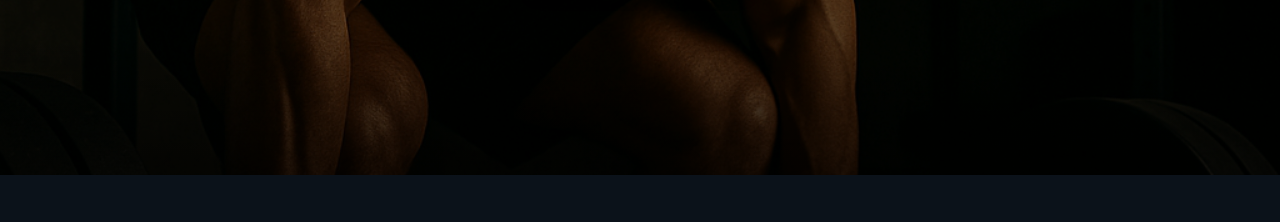
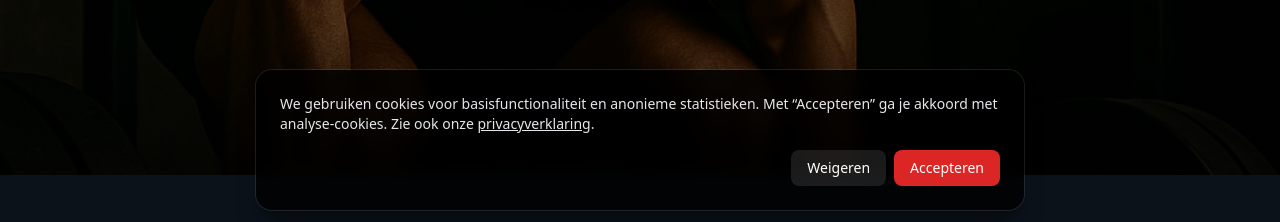
Before and after one commit to sudhirptnl-ai/SudhirPT-NEXT, a Next.js app: page / in a window 1280 px wide. Shown: the part 578-800 px from the top of the page. Built offline with nearby package versions, Linux system fonts and the light colour scheme; no server answers.

Commit message:
Add CookieBanner in _app (client-only) + keep GA4 + global bg

```diff
--- a/components/CookieBanner.jsx
+++ b/components/CookieBanner.jsx
@@ -1,66 +1,103 @@
 // components/CookieBanner.jsx
-import { useEffect, useState } from "react";
+import { useEffect, useState, useCallback } from "react";
 
-const STORAGE_KEY = "cookie-consent"; // 'all' | 'functional'
+const CONSENT_KEY = "cookie_consent"; // "accepted" | "denied"
 
 export default function CookieBanner() {
   const [open, setOpen] = useState(false);
 
+  // Alleen tonen als nog geen keuze is gemaakt
   useEffect(() => {
-    // Toon banner als er nog geen keuze is
-    const saved = typeof window !== "undefined" && localStorage.getItem(STORAGE_KEY);
-    if (!saved) setOpen(true);
+    const saved = localStorage.getItem(CONSENT_KEY);
+    setOpen(!saved);
   }, []);
 
-  const setConsent = (type) => {
-    try {
-      localStorage.setItem(STORAGE_KEY, type);
-      // Update Google Consent Mode
-      if (typeof window !== "undefined" && window.gtag) {
-        window.gtag("consent", "update", {
-          analytics_storage: type === "all" ? "granted" : "denied",
-          ad_storage: "denied",
-          ad_user_data: "denied",
-          ad_personalization: "denied",
-        });
-        // optioneel: meteen page_view sturen als analytics net geactiveerd is
-        if (type === "all" && process.env.NEXT_PUBLIC_GA_ID) {
-          window.gtag("event", "page_view");
-        }
-      }
-    } catch {}
+  const gtagConsent = useCallback((mode) => {
+    if (typeof window !== "undefined" && window.gtag) {
+      window.gtag("consent", "update", {
+        ad_storage: mode,
+        analytics_storage: mode,
+        ad_user_data: mode,
+        ad_personalization: mode,
+      });
+      // Optioneel event-logging
+      window.gtag("event", mode === "granted" ? "consent_accept" : "consent_deny", {
+        event_category: "consent",
+      });
+    }
+  }, []);
+
+  const acceptAll = () => {
+    localStorage.setItem(CONSENT_KEY, "accepted");
+    gtagConsent("granted");
+    setOpen(false);
+  };
+
+  const denyAll = () => {
+    localStorage.setItem(CONSENT_KEY, "denied");
+    gtagConsent("denied");
     setOpen(false);
   };
 
   if (!open) return null;
 
   return (
-    <div className="fixed inset-x-0 bottom-0 z-[9999]">
-      <div className="mx-auto max-w-4xl rounded-t-2xl border border-white/10 bg-black/90 p-4 text-sm text-gray-200 backdrop-blur">
-        <div className="flex flex-col gap-3 md:flex-row md:items-center md:justify-between">
-          <p className="leading-6">
-            Deze site gebruikt cookies voor functionele doeleinden en (optioneel) anonieme statistieken (GA4).
-            Lees meer in onze{" "}
-            <a href="/privacy" className="underline hover:text-white">
+    <div
+      role="dialog"
+      aria-live="polite"
+      aria-label="Cookiekeuze"
+      className="fixed inset-x-0 bottom-0 z-50 flex justify-center px-3 pb-safe"
+    >
+      <div
+        className="
+          w-full max-w-3xl translate-y-4 opacity-0
+          animate-[banner-in_340ms_ease-out_forwards]
+          rounded-2xl bg-black/80 ring-1 ring-white/10 backdrop-blur
+          shadow-xl shadow-black/30
+         "
+      >
+        <div className="p-4 sm:p-5 md:p-6">
+          <p className="text-sm text-gray-200">
+            We gebruiken cookies voor basisfunctionaliteit en anonieme statistieken.
+            Met “Accepteren” ga je akkoord met analyse-cookies.
+            Zie ook onze{" "}
+            <a href="/privacy" className="underline hover:text-gray-100">
               privacyverklaring
             </a>.
           </p>
-          <div className="flex gap-2">
+
+          <div className="mt-4 flex flex-col gap-2 sm:flex-row sm:justify-end">
             <button
-              onClick={() => setConsent("functional")}
-              className="rounded-xl border border-white/20 bg-transparent px-4 py-2 font-semibold hover:bg-white/10"
+              onClick={denyAll}
+              className="inline-flex items-center justify-center rounded-lg bg-white/10 hover:bg-white/20 px-4 py-2 text-sm text-white"
             >
-              Alleen functioneel
+              Weigeren
             </button>
             <button
-              onClick={() => setConsent("all")}
-              className="rounded-xl bg-red-600 px-4 py-2 font-semibold text-white hover:bg-red-700"
+              onClick={acceptAll}
+              className="inline-flex items-center justify-center rounded-lg bg-red-600 hover:bg-red-700 px-4 py-2 text-sm text-white"
             >
-              Alles accepteren
+              Accepteren
             </button>
           </div>
         </div>
       </div>
+
+      {/* Animatie (respecteert reduced motion) */}
+      <style jsx global>{`
+        @keyframes banner-in {
+          from { transform: translateY(16px); opacity: 0; }
+          to   { transform: translateY(0);    opacity: 1; }
+        }
+        @media (prefers-reduced-motion: reduce) {
+          .animate-[banner-in_340ms_ease-out_forwards] {
+            animation: none !important;
+            transform: translateY(0) !important;
+            opacity: 1 !important;
+          }
+        }
+        .pb-safe { padding-bottom: max(0.75rem, env(safe-area-inset-bottom)); }
+      `}</style>
     </div>
   );
 }
--- a/pages/_app.js
+++ b/pages/_app.js
@@ -3,7 +3,11 @@ import { useEffect } from "react";
 import { useRouter } from "next/router";
 import Head from "next/head";
 import Script from "next/script";
-import "../styles/globals.css"; // laat staan als je deze al had
+import dynamic from "next/dynamic";
+import "../styles/globals.css";
+
+// CookieBanner alleen client-side renderen (nodig voor localStorage)
+const CookieBanner = dynamic(() => import("../components/CookieBanner"), { ssr: false });
 
 // Haal GA-ID uit environment
 const GA_ID = process.env.NEXT_PUBLIC_GA_ID;
@@ -36,7 +40,7 @@ export default function MyApp({ Component, pageProps }) {
             src={`https://www.googletagmanager.com/gtag/js?id=${GA_ID}`}
             strategy="afterInteractive"
           />
-          {/* Init GA4 */}
+          {/* Init GA4 (send_page_view false, want we sturen zelf bij routechange) */}
           <Script id="ga4-init" strategy="afterInteractive">
             {`
               window.dataLayer = window.dataLayer || [];
@@ -49,12 +53,12 @@ export default function MyApp({ Component, pageProps }) {
         </>
       )}
 
-      {/* ✅ Globale wrapper: forceer overal dezelfde achtergrondkleur */}
-      <div
-        className="min-h-screen text-white"
-        style={{ backgroundColor: "#0b121a" }} // hard fallback los van Tailwind
-      >
+      {/* Globale wrapper: consistente achtergrondkleur site-wide */}
+      <div className="min-h-screen text-white" style={{ backgroundColor: "#0b121a" }}>
         <Component {...pageProps} />
+
+        {/* Cookie/Consent banner (client-only) */}
+        <CookieBanner />
       </div>
     </>
   );
```
